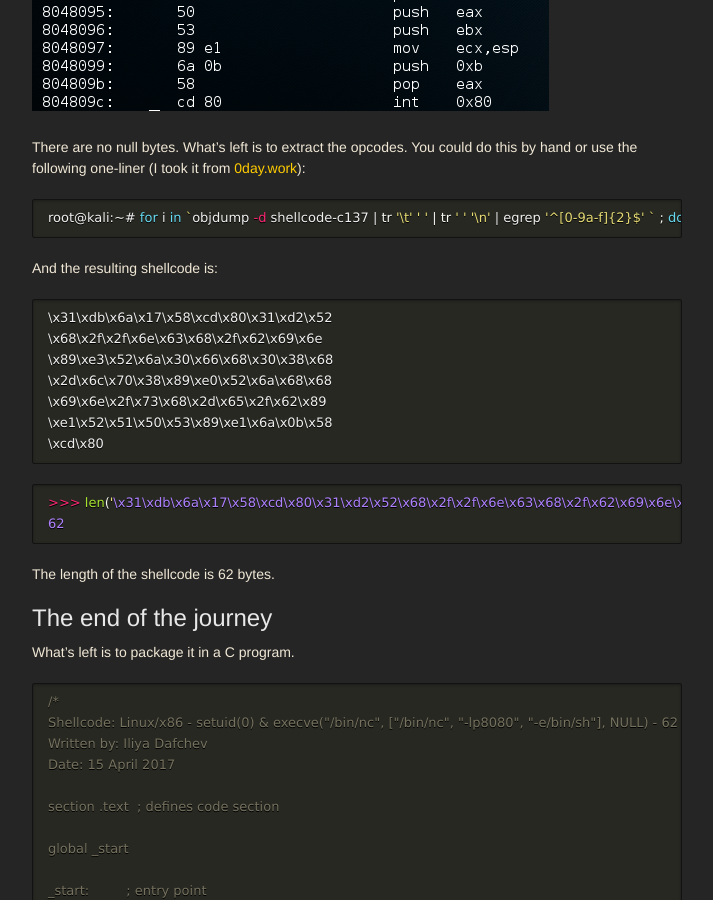
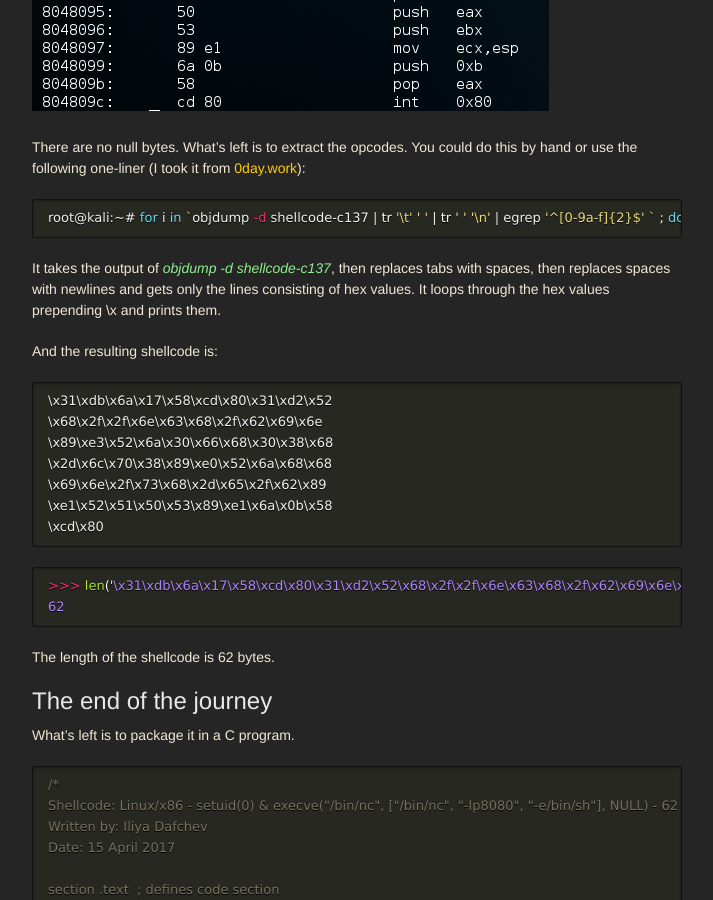
Before and after one commit to idafchev/idafchev.github.io, a Jekyll site: the page built from _posts/2017-04-14-writing_linux_shellcode.md, in a window 1280 px wide and 900 px high, scrolled down 7459 px. Shown: the whole window, without its empty margins (283-996 px from the left). Built offline with Jekyll 4.4.1, drawn with Linux system fonts in a browser that asks for light colours; nearby versions of some CDN libraries; some web fonts are replaced; comment, search, counter and statistics services are not loaded.

Commit message:
Update 2017-04-14-writing_linux_shellcode.md

````diff
--- a/_posts/2017-04-14-writing_linux_shellcode.md
+++ b/_posts/2017-04-14-writing_linux_shellcode.md
@@ -274,6 +274,7 @@ There are no null bytes. What's left is to extract the opcodes. You could do thi
 ```bash
 root@kali:~# for i in `objdump -d shellcode-c137 | tr '\t' ' ' | tr ' ' '\n' | egrep '^[0-9a-f]{2}$' ` ; do echo -n "\x$i" ; done
 ```
+It takes the output of *objdump -d shellcode-c137*{: style="color: LightGreen"}, then replaces tabs with spaces, then replaces spaces with newlines and gets only the lines consisting of hex values. It loops through the hex values prepending \x and prints them.
 
 And the resulting shellcode is:
 ```
````
